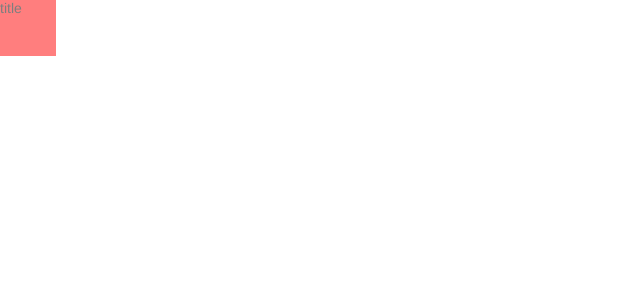
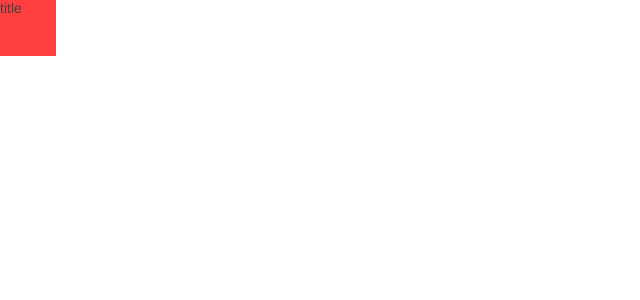
Before and after one commit to es5es5/office2, a Nuxt app: page /office/create in a window 1280 px wide. Shown: the top 300 px of the page, without its empty margins (0-640 px from the left). Built offline with nearby package versions, Linux system fonts and the light colour scheme.

Commit message:
dragOver

```diff
--- a/assets/scss/cmm.scss
+++ b/assets/scss/cmm.scss
@@ -69,12 +69,3 @@ body { overflow: visible; }
 .text--bold { font-weight: 600; }
 .text--right { text-align: right; }
 .text--left { text-align: left; }
-
-// draggable
-.draggable {
-	cursor: pointer;
-
-	&:hover {
-		opacity: .5;
-	}
-}
--- /dev/null
+++ b/assets/scss/draggable.scss
@@ -0,0 +1,14 @@
+@charset 'utf-8';
+
+// draggable
+.draggable {
+	cursor: pointer;
+
+	&:hover {
+		opacity: .75;
+	}
+}
+
+.dragOver {
+	background-color: green;
+}
--- a/components/IsDraggable.vue
+++ /dev/null
@@ -1,28 +0,0 @@
-<template>
-	<div class="is_draggable" :draggable="_isDraggable">
-	</div>
-</template>
-
-<script>
-export default {
-	name: 'IsDraggable',
-	props: {
-		isDraggable: {
-			type: Boolean,
-			default: () => true
-		}
-	},
-	computed: {
-		_isDraggable () {
-			return this.isDraggable
-		}
-	},
-}
-</script>
-
-<style lang="scss" scoped>
-.is_draggable {
-	width: 100%;
-	height: auto;
-}
-</style>
--- a/components/MixinDraggable.vue
+++ b/components/MixinDraggable.vue
@@ -15,6 +15,23 @@ export default {
 		_isDraggable () {
 			return this.isDraggable
 		}
+	},
+	data() {
+		return {
+			isDragOver: false
+		}
+	},
+	methods: {
+		dragStart (e) { console.info('=== dragStart ===', e.target) },
+		dragEnd (e) {
+			console.info('=== dragEnd ===', e.target)
+			this.isDragOver = false
+		},
+		dragOver (e) {
+			console.info('=== dragOver ===', e.target)
+			this.isDragOver = true
+		},
+		drop (e) { console.info('=== drop ===', e.target) },
 	}
 }
 </script>
--- a/components/_element/Seat.vue
+++ b/components/_element/Seat.vue
@@ -1,5 +1,15 @@
 <template>
-	<div class="seat" :class="{ 'draggable' : _isDraggable }" :draggable="_isDraggable">
+	<div class="seat"
+		:draggable="_isDraggable"
+		:class="[
+			{ 'draggable' : _isDraggable },
+			{ 'dragOver' : isDragOver },
+		]"
+		@dragstart="dragStart"
+		@dragend="dragEnd"
+		@dragover="dragOver"
+		@drop="drop"
+	>
 		<p class="seatTitle">{{ 'title' }}</p>
 	</div>
 </template>
@@ -9,7 +19,11 @@ import MixinDraggable from '../MixinDraggable'
 
 export default {
 	name: 'Seat',
-	mixins: [ MixinDraggable ]
+	mixins: [ MixinDraggable ],
+	data() {
+		return {
+		}
+	},
 }
 </script>
 
--- a/components/index.js
+++ b/components/index.js
@@ -1,10 +1,7 @@
-import IsDraggable from './IsDraggable'
-
 import Seat from './_element/Seat'
 
 export default {
 	install (Vue) {
-		Vue.component('IsDraggable', IsDraggable)
 		Vue.component('Seat', Seat)
 	}
 }
--- a/nuxt.config.js
+++ b/nuxt.config.js
@@ -40,7 +40,8 @@ export default {
   */
   css: [
     '~/assets/scss/cmm.scss',
-    '~/assets/scss/reset.scss'
+    '~/assets/scss/reset.scss',
+    '~/assets/scss/draggable.scss'
   ],
   /*
   ** Plugins to load before mounting the App
```
